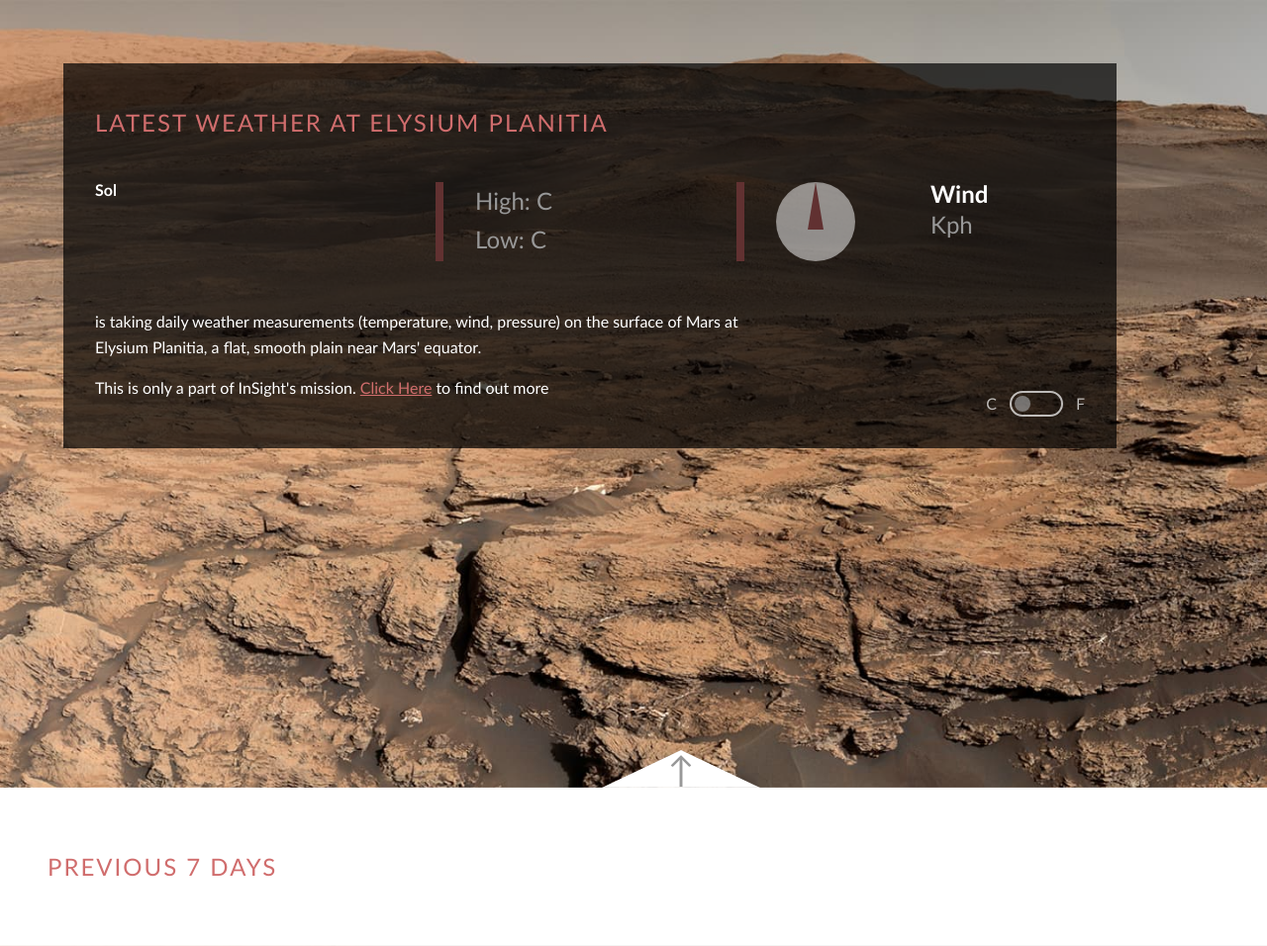
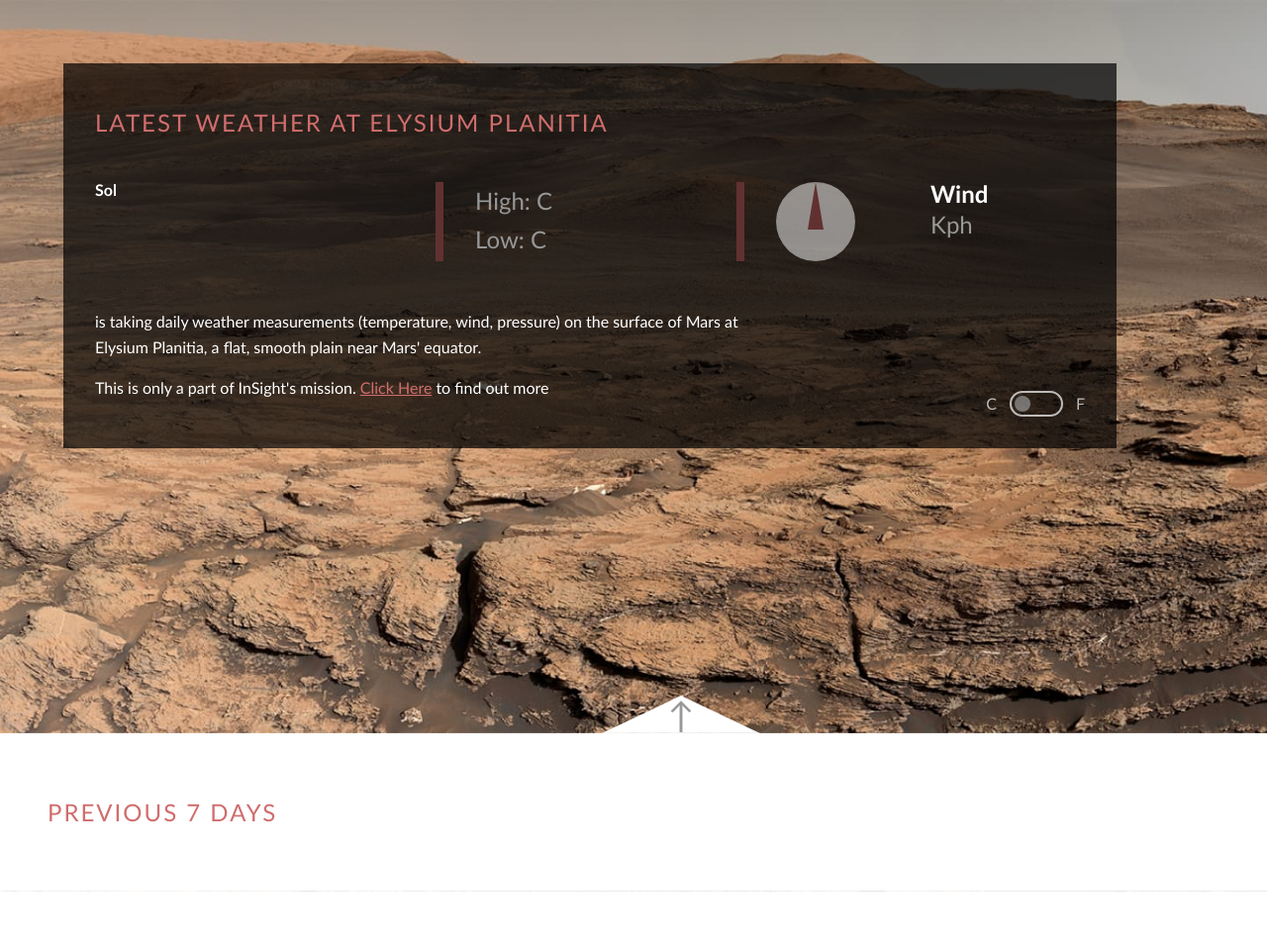
Before and after one commit to LgnOmar/Mars-Weather-Live, a website: page index.html in a window 1280 px wide. Shown: the top 956 px of the page at 99% size. After the commit the page ends 901 px from the top, so only its background shows below. Drawn offline with Linux system fonts and the light colour scheme; no server answers.

Commit message:
some mod

```diff
--- a/package.json
+++ b/package.json
@@ -14,6 +14,7 @@
     "axios": "^1.8.4",
     "cors": "^2.8.5",
     "dotenv": "^16.4.7",
-    "express": "^4.21.2"
+    "express": "^4.21.2",
+    "mars-weather-live": "file:"
   }
 }
--- a/style.scss
+++ b/style.scss
@@ -216,7 +216,7 @@ h1, h2, h3 {
     background: var(--clr-light);
     color: var(--clr-dark);
     position: absolute;
-    bottom: -60px;
+    bottom: -5px;
     width: 100%;
     transform: translateY(60%);
     transition: transform 350ms ease;
```
Also changed, not shown: style.css, 1 other file.
